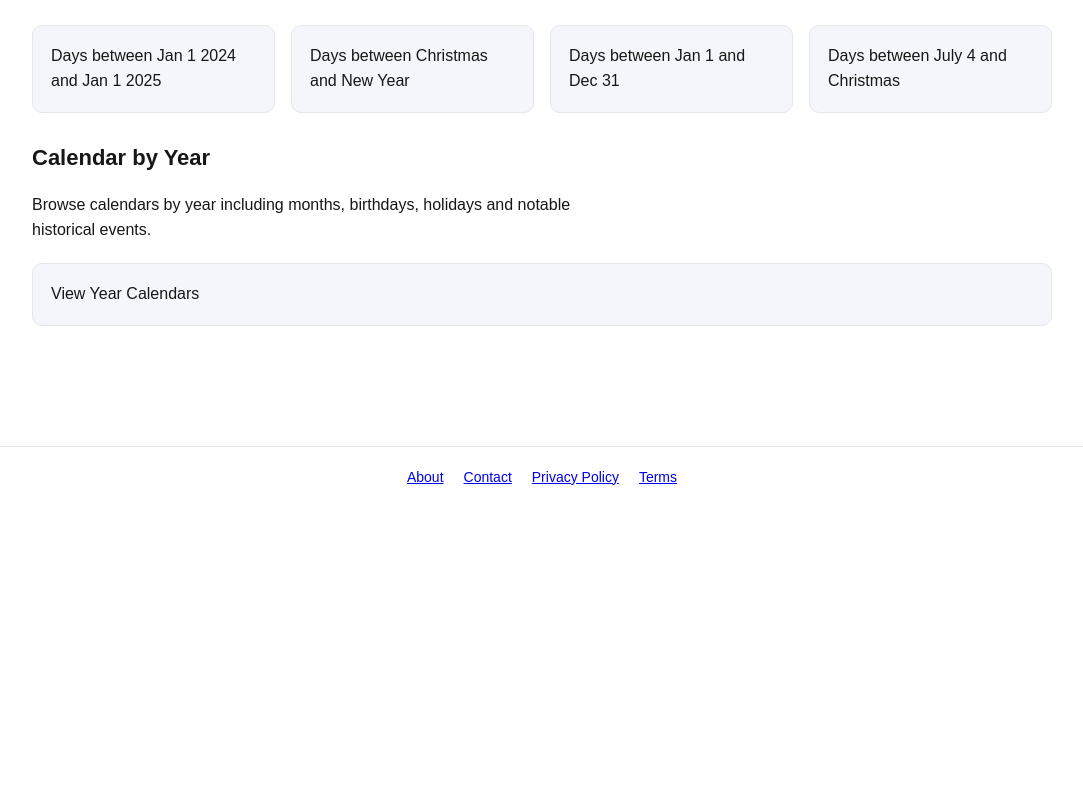
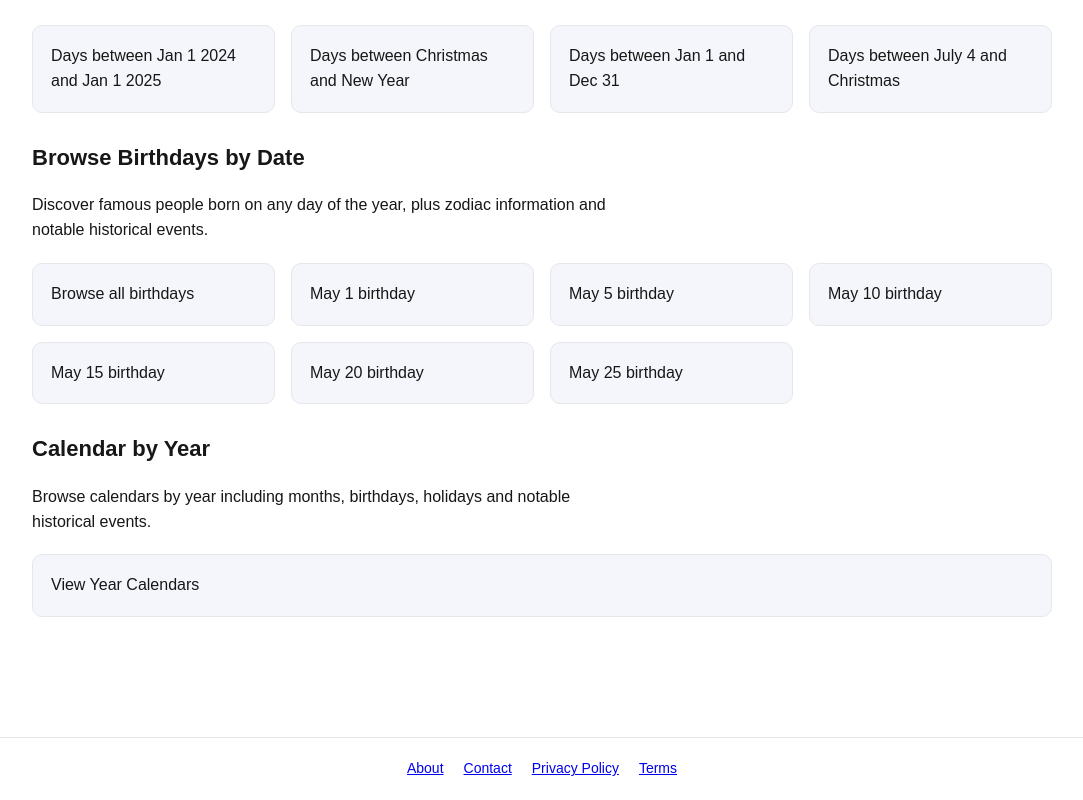
Before and after one commit to bosmeel/whatdayisit-now, a Next.js app: page / in a window 1280 px wide. Shown: the part 939-1739 px from the top of the page, without its empty margins (98-1181 px from the left). Before the commit the page ends 1447 px from the top, so only its background shows below. Built offline with nearby package versions, Linux system fonts and the light colour scheme.

Commit message:
feature: homepage linking to birthday cluster

```diff
--- a/app/page.tsx
+++ b/app/page.tsx
@@ -44,6 +44,15 @@ const featuredLinks = [
   { href: "/business-days-until", label: "Business Days Until Date" },
   { href: "/age-calculator", label: "Age Calculator" },
   { href: "/days-until-my-birthday", label: "Birthday Tools" },
+];
+
+const birthdayLinks = [
+  { href: "/born-on/may-1", label: "May 1 birthday" },
+  { href: "/born-on/may-5", label: "May 5 birthday" },
+  { href: "/born-on/may-10", label: "May 10 birthday" },
+  { href: "/born-on/may-15", label: "May 15 birthday" },
+  { href: "/born-on/may-20", label: "May 20 birthday" },
+  { href: "/born-on/may-25", label: "May 25 birthday" },
 ];
 
 export default function Home() {
@@ -108,6 +117,27 @@ export default function Home() {
       </section>
 
       <section className="container">
+        <h2>Browse Birthdays by Date</h2>
+
+        <p>
+          Discover famous people born on any day of the year, plus zodiac
+          information and notable historical events.
+        </p>
+
+        <div className="tool-grid">
+          <Link href="/born-on" className="tool-card">
+            Browse all birthdays
+          </Link>
+
+          {birthdayLinks.map((item) => (
+            <Link key={item.href} href={item.href} className="tool-card">
+              {item.label}
+            </Link>
+          ))}
+        </div>
+      </section>
+
+      <section className="container">
         <h2>Calendar by Year</h2>
 
         <p>
```
